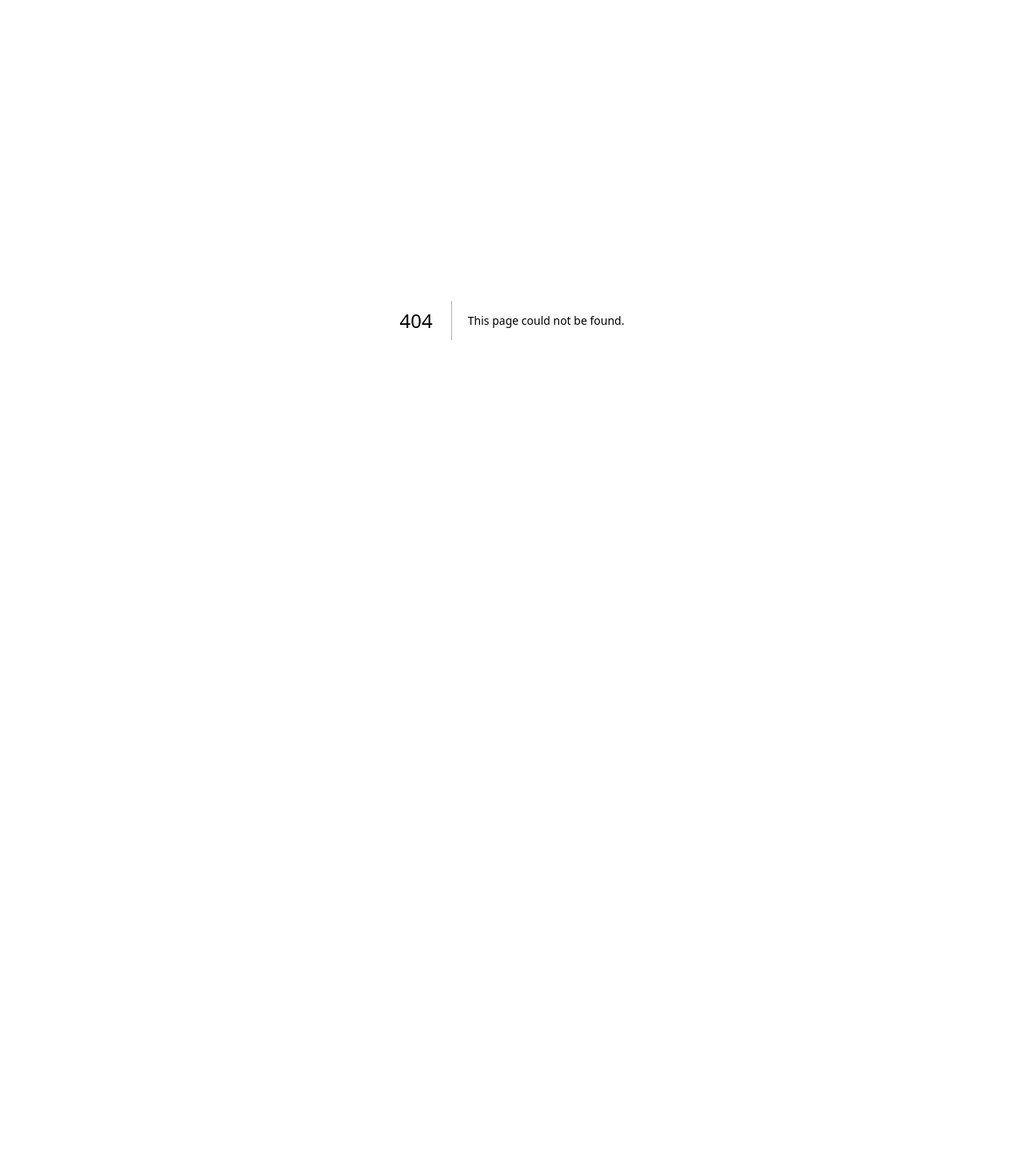
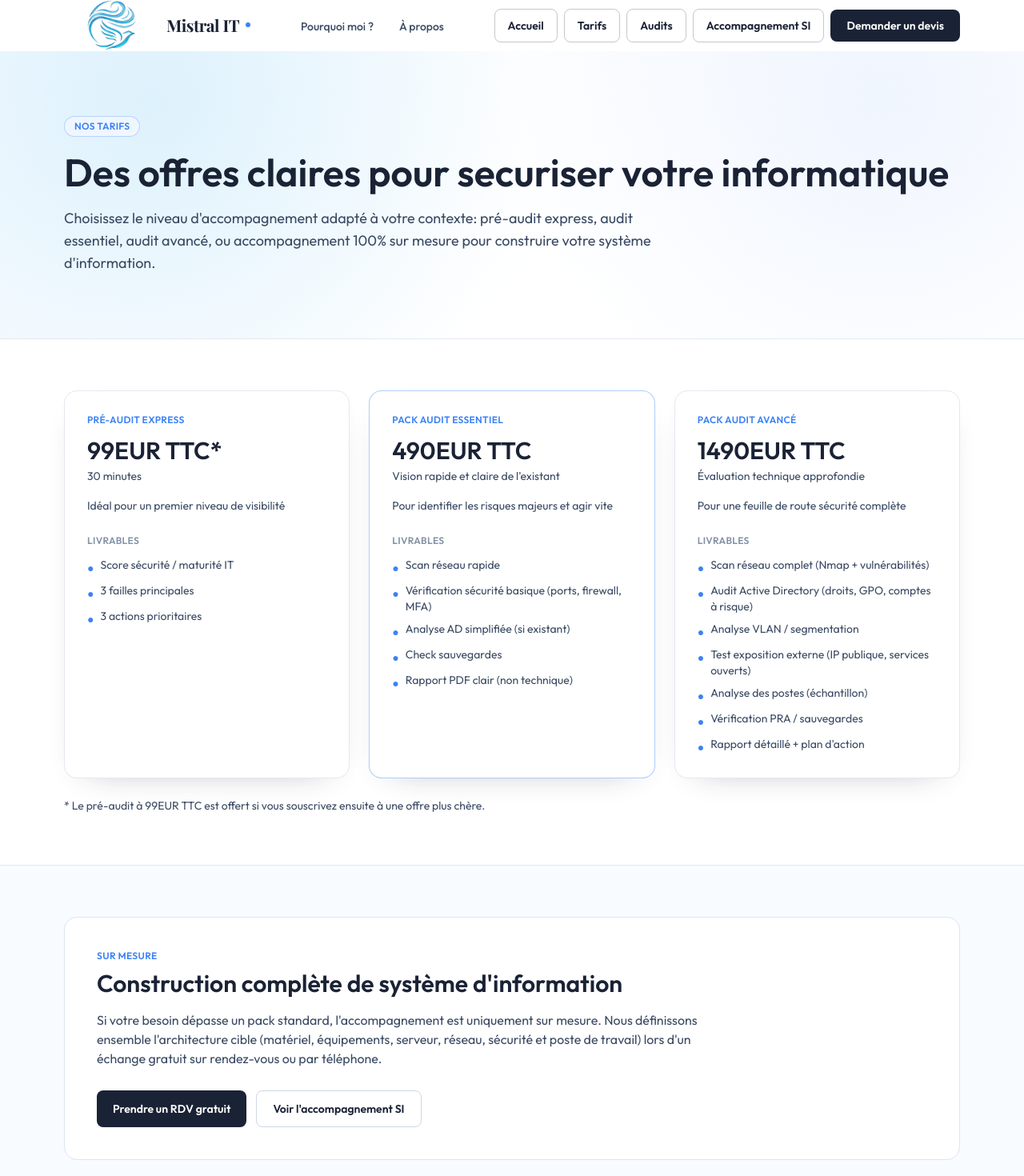
Before and after one commit to lionneleng-droid/Site_Mistral-IT, a Next.js app: page /tarifs in a window 1280 px wide. Before the commit this address had no page. Shown: the top 1470 px of the page at 80% size. Before the commit the page ends 800 px from the top, so only its background shows below. Built offline with nearby package versions, Linux system fonts and the light colour scheme.

Commit message:
fix: add tarifs

```diff
--- /dev/null
+++ b/app/tarifs/page.tsx
@@ -0,0 +1,136 @@
+import Link from "next/link";
+import Navbar from "../../components/Navbar";
+import Footer from "../../components/Footer";
+import ContactSection from "../../components/ContactSection";
+
+const OFFERS = [
+  {
+    name: "Pré-audit Express",
+    price: "99EUR TTC*",
+    subtitle: "30 minutes",
+    highlight: "Idéal pour un premier niveau de visibilité",
+    deliverables: [
+      "Score sécurité / maturité IT",
+      "3 failles principales",
+      "3 actions prioritaires",
+    ],
+  },
+  {
+    name: "Pack Audit Essentiel",
+    price: "490EUR TTC",
+    subtitle: "Vision rapide et claire de l'existant",
+    highlight: "Pour identifier les risques majeurs et agir vite",
+    deliverables: [
+      "Scan réseau rapide",
+      "Vérification sécurité basique (ports, firewall, MFA)",
+      "Analyse AD simplifiée (si existant)",
+      "Check sauvegardes",
+      "Rapport PDF clair (non technique)",
+    ],
+  },
+  {
+    name: "Pack Audit Avancé",
+    price: "1490EUR TTC",
+    subtitle: "Évaluation technique approfondie",
+    highlight: "Pour une feuille de route sécurité complète",
+    deliverables: [
+      "Scan réseau complet (Nmap + vulnérabilités)",
+      "Audit Active Directory (droits, GPO, comptes à risque)",
+      "Analyse VLAN / segmentation",
+      "Test exposition externe (IP publique, services ouverts)",
+      "Analyse des postes (échantillon)",
+      "Vérification PRA / sauvegardes",
+      "Rapport détaillé + plan d'action",
+    ],
+  },
+];
+
+export default function TarifsPage() {
+  return (
+    <>
+      <Navbar />
+
+      <main className="pt-16 bg-white text-ink">
+        <section className="relative overflow-hidden border-b border-[#e4e8ef]">
+          <div className="absolute inset-0 bg-[radial-gradient(circle_at_15%_18%,rgba(14,165,233,0.12),transparent_42%),radial-gradient(circle_at_86%_16%,rgba(59,130,246,0.08),transparent_40%),linear-gradient(135deg,#f8fbff_0%,#ffffff_64%)]" />
+          <div className="relative max-w-7xl mx-auto px-6 lg:px-20 py-14 lg:py-20">
+            <p className="inline-flex items-center rounded-full border border-sky/30 bg-skylt px-3 py-1 text-xs font-semibold tracking-wide text-sky uppercase">
+              Nos tarifs
+            </p>
+            <h1 className="mt-5 text-3xl lg:text-5xl font-bold leading-tight text-ink">
+              Des offres claires pour securiser votre informatique
+            </h1>
+            <p className="mt-5 max-w-3xl text-base lg:text-lg text-slate leading-relaxed">
+              Choisissez le niveau d'accompagnement adapté à votre contexte: pré-audit express, audit essentiel,
+              audit avancé, ou accompagnement 100% sur mesure pour construire votre système d'information.
+            </p>
+          </div>
+        </section>
+
+        <section className="max-w-7xl mx-auto px-6 lg:px-20 py-14 lg:py-16">
+          <div className="grid lg:grid-cols-3 gap-6">
+            {OFFERS.map((offer, index) => (
+              <article
+                key={offer.name}
+                className={`rounded-2xl border p-7 bg-white shadow-[0_14px_40px_-30px_rgba(26,34,53,0.45)] ${index === 1 ? "border-sky/40" : "border-[#e4e8ef]"}`}
+              >
+                <p className="text-xs font-semibold uppercase tracking-wide text-sky">{offer.name}</p>
+                <p className="mt-3 text-3xl font-bold text-ink">{offer.price}</p>
+                <p className="mt-1 text-sm text-slate">{offer.subtitle}</p>
+                <p className="mt-4 text-sm text-slate leading-relaxed">{offer.highlight}</p>
+
+                <p className="mt-6 text-xs font-semibold uppercase tracking-wide text-muted">Livrables</p>
+                <ul className="mt-3 space-y-2">
+                  {offer.deliverables.map((item) => (
+                    <li key={item} className="flex items-start gap-2 text-sm text-slate">
+                      <span className="mt-1 text-sky">●</span>
+                      <span>{item}</span>
+                    </li>
+                  ))}
+                </ul>
+              </article>
+            ))}
+          </div>
+
+          <p className="mt-6 text-sm text-slate">
+            * Le pré-audit à 99EUR TTC est offert si vous souscrivez ensuite à une offre plus chère.
+          </p>
+        </section>
+
+        <section className="border-y border-[#e4e8ef] bg-[#f8fbff]">
+          <div className="max-w-7xl mx-auto px-6 lg:px-20 py-14 lg:py-16">
+            <div className="rounded-2xl border border-[#dbe5f2] bg-white p-8 lg:p-10">
+              <p className="text-xs font-semibold uppercase tracking-wide text-sky">Sur mesure</p>
+              <h2 className="mt-2 text-2xl lg:text-3xl font-bold text-ink">
+                Construction complète de système d'information
+              </h2>
+              <p className="mt-4 text-sm lg:text-base text-slate leading-relaxed max-w-3xl">
+                Si votre besoin dépasse un pack standard, l'accompagnement est uniquement sur mesure.
+                Nous définissons ensemble l'architecture cible (matériel, équipements, serveur, réseau,
+                sécurité et poste de travail) lors d'un échange gratuit sur rendez-vous ou par téléphone.
+              </p>
+              <div className="mt-7 flex flex-wrap gap-3">
+                <a
+                  href="#contact"
+                  className="inline-flex items-center rounded-lg bg-ink px-5 py-3 text-sm font-semibold text-white transition-colors hover:bg-sky"
+                >
+                  Prendre un RDV gratuit
+                </a>
+                <Link
+                  href="/accompagnement-si"
+                  className="inline-flex items-center rounded-lg border border-[#cdd7e6] bg-white px-5 py-3 text-sm font-semibold text-ink transition-colors hover:bg-skylt"
+                >
+                  Voir l'accompagnement SI
+                </Link>
+              </div>
+            </div>
+          </div>
+        </section>
+
+        <ContactSection />
+      </main>
+
+      <Footer />
+    </>
+  );
+}
--- a/components/Navbar.tsx
+++ b/components/Navbar.tsx
@@ -85,6 +85,12 @@ export default function Navbar() {
             Accueil
           </a>
           <Link
+            href="/tarifs"
+            className={`inline-flex items-center gap-2 text-sm font-semibold px-4 py-2.5 rounded-lg border transition-colors ${serviceCtaClasses}`}
+          >
+            Tarifs
+          </Link>
+          <Link
             href="/audits"
             className={`inline-flex items-center gap-2 text-sm font-semibold px-4 py-2.5 rounded-lg border transition-colors ${serviceCtaClasses}`}
           >
@@ -123,6 +129,13 @@ export default function Navbar() {
             Accueil
           </a>
           <Link
+            href="/tarifs"
+            onClick={() => setMenuOpen(false)}
+            className={`text-sm font-semibold px-4 py-2.5 rounded-lg text-center border ${isOverDark ? "text-white border-white/40" : "text-ink border-ink/25"}`}
+          >
+            Tarifs
+          </Link>
+          <Link
             href="/audits"
             onClick={() => setMenuOpen(false)}
             className={`text-sm font-semibold px-4 py-2.5 rounded-lg text-center border ${isOverDark ? "text-white border-white/40" : "text-ink border-ink/25"}`}
```
